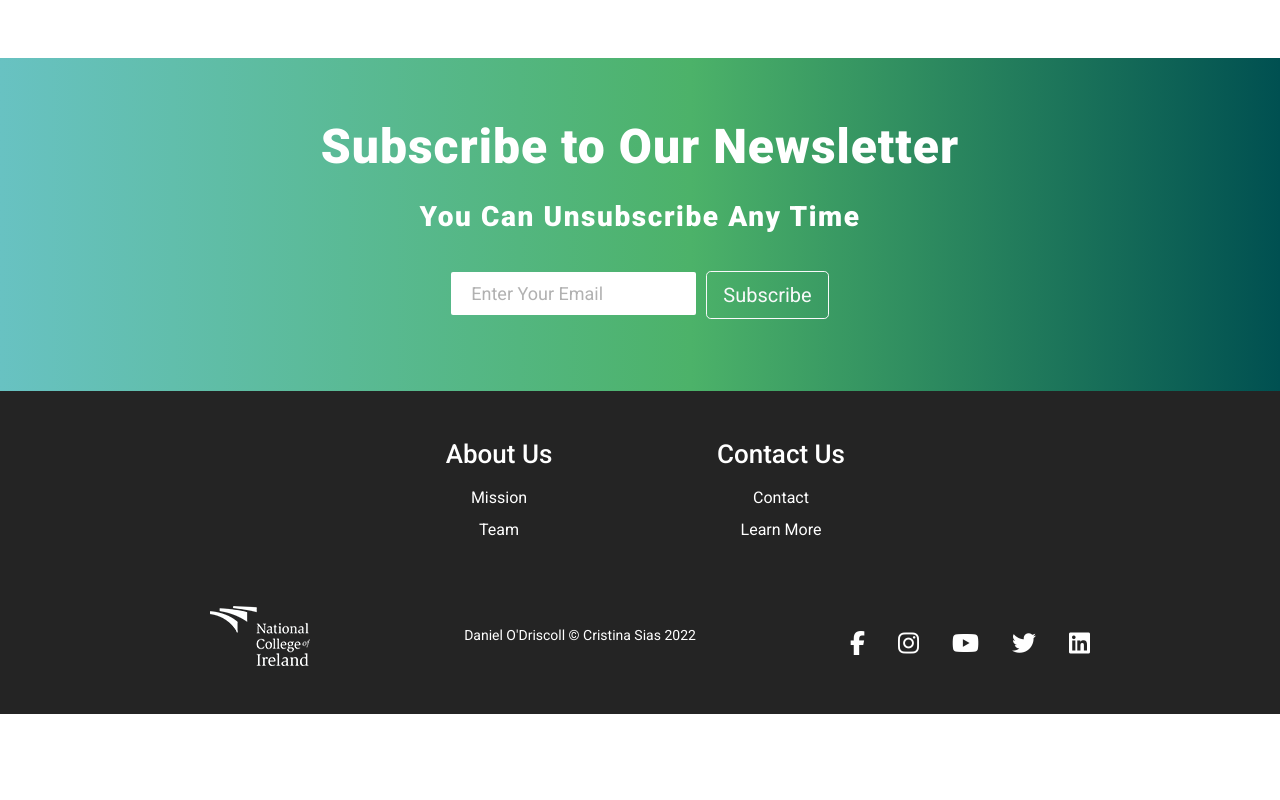
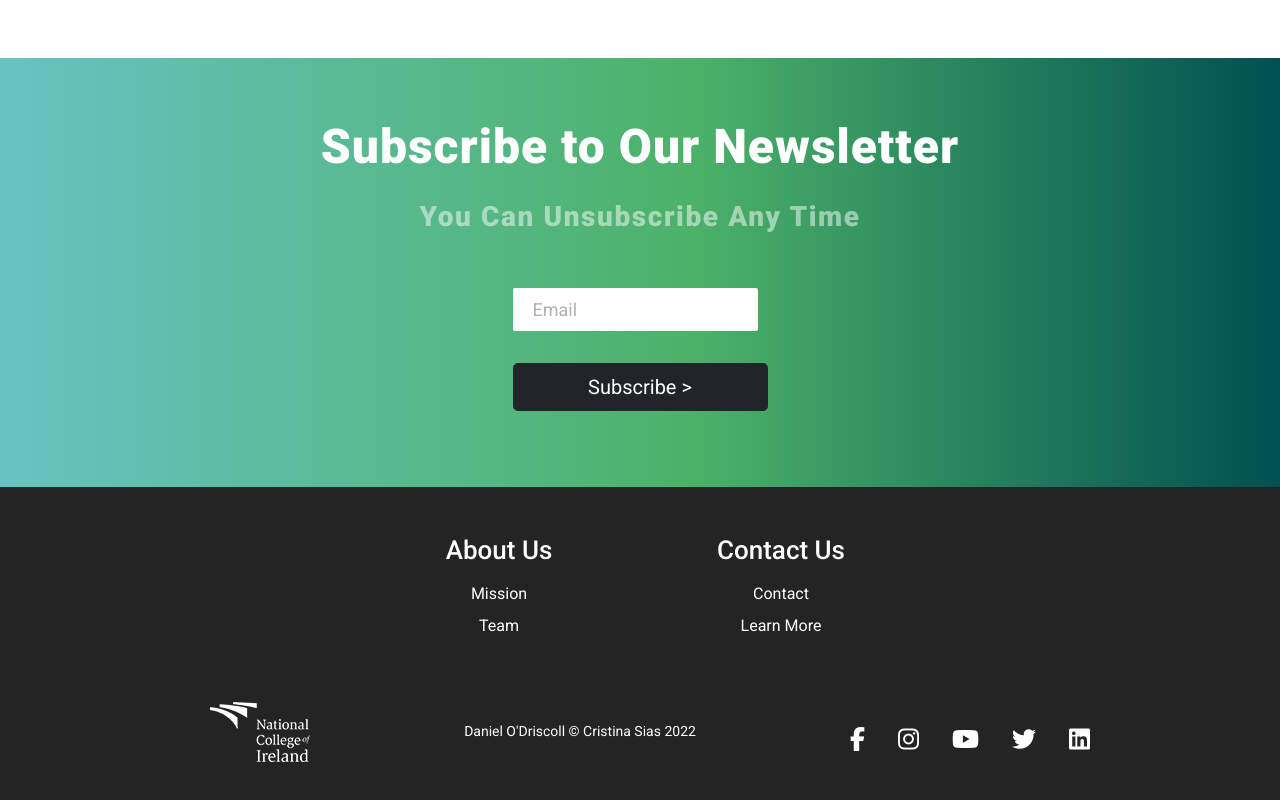
Before and after one commit to CristinaSiasA/AVCSS, a React (Create React App) app: page / in a window 1280 px wide. Shown: the part 2116-2916 px from the top of the page. Before the commit the page ends 2830 px from the top, so only its background shows below. Built offline with nearby package versions, Linux system fonts and the light colour scheme.

Commit message:
Message Newsletter Form

```diff
--- a/src/components/home/SubscribeSection.jsx
+++ b/src/components/home/SubscribeSection.jsx
@@ -1,5 +1,5 @@
-import React from "react";
 import './subscribeSection.css'
+import SubscriptionForm from "./SubscriptionForm";
 
 
 function SubscribeSection (){
@@ -9,20 +9,10 @@ function SubscribeSection (){
     <h1 className='subscription_header display-5'>
         Subscribe to Our Newsletter
     </h1>
-    <h3 className='style-subtitles'>
+    <h3 className='style-subtitles opacity-50'>
        You Can Unsubscribe Any Time
     </h3>
-    <div className='input_area'>
-        <form>
-            <input
-                className='subscription_input text-muted'
-                name='email'
-                type='email'
-                placeholder='Enter Your Email'
-            />
-            <button type="submit" className="btn btn-outline-light btn-lg" >Subscribe</button>
-        </form>
-    </div>
+    <SubscriptionForm/>
 </section>
     )
 }
--- /dev/null
+++ b/src/components/home/SubscriptionForm.jsx
@@ -0,0 +1,46 @@
+import React, { useState } from "react";
+
+const SubscriptionForm = () => {
+    const [submitted, setSubmitted] = useState(false);
+    const handleSubmit = () => {
+            setSubmitted(true);
+    };
+
+    if (submitted) {
+        return (
+            <>
+                <h1 className="text-white mt-5">Thank you!</h1>
+                <h3 className="text-white"> You will receive our Newsletter Soon.</h3>
+            </>
+        );
+    }
+
+    return (
+        <form
+
+            onSubmit={handleSubmit}
+            method="POST"
+        >
+            <div className="mb-3 pt-0">
+            </div>
+            <div className="mb-3 pt-0" >
+                <input
+                    type="email"
+                    placeholder="Email"
+                    name="email"
+                    className="subscription_input text-muted"
+                />
+            </div>
+            <div className="mb-3 pt-0">
+                <button
+                    className="btn btn-dark btn-lg btn-block"
+                    type="submit"
+                >
+                    Subscribe >
+                </button>
+            </div>
+        </form>
+    );
+};
+
+export default SubscriptionForm;
```
Also changed, not shown: src/components/home/NewsletterMsg.jsx (deleted, +0 -19 lines).
